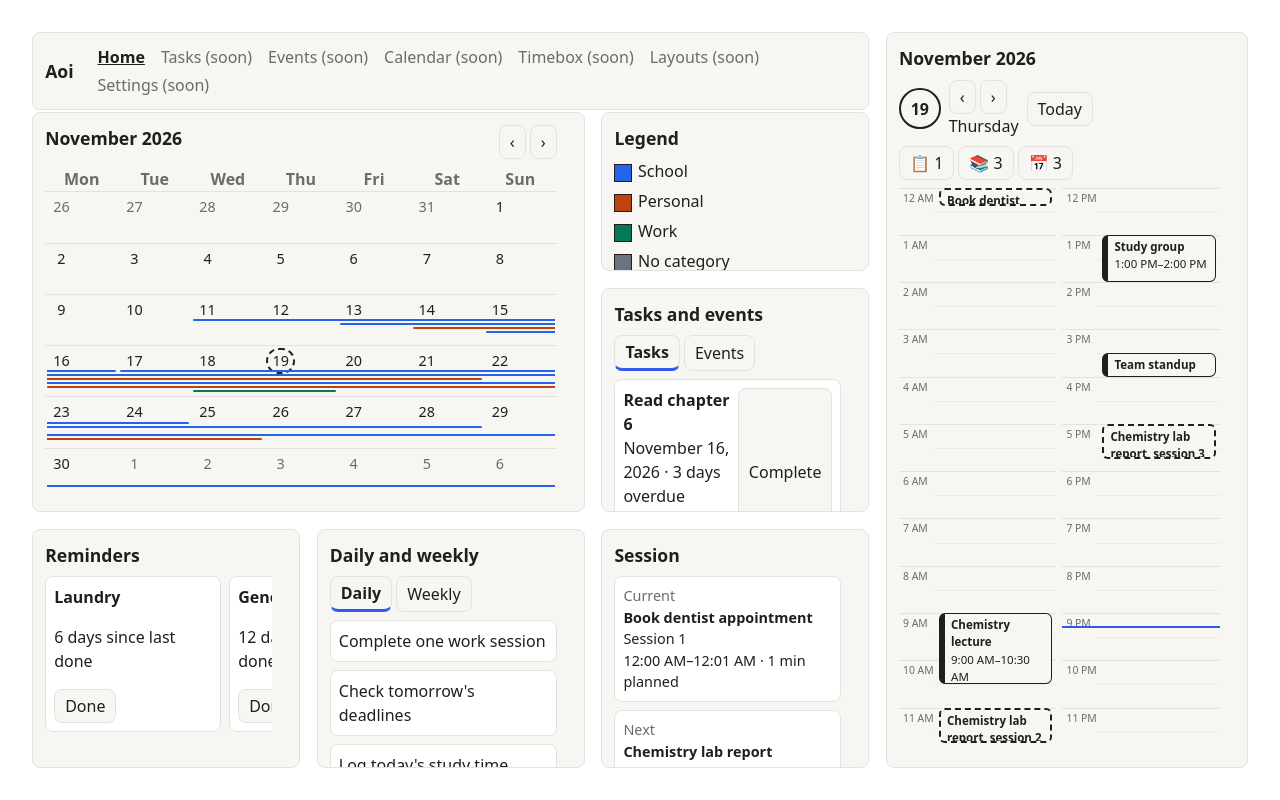
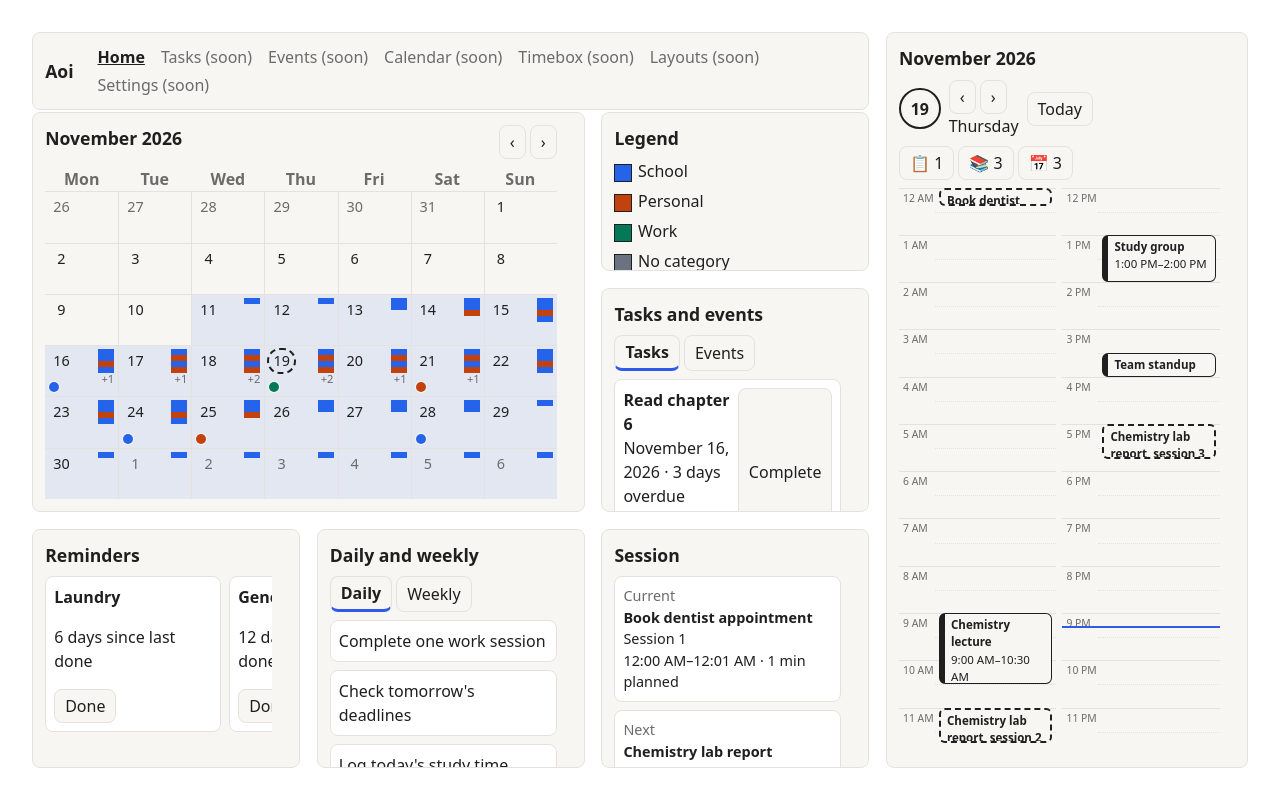
Before and after one commit to Rog2810/aoi, a Next.js app: page / in a window 1280 px wide. Built offline with nearby package versions, Linux system fonts and the light colour scheme.

Commit message:
Updated calendar visuals

```diff
--- a/src/components/CalendarWidget.tsx
+++ b/src/components/CalendarWidget.tsx
@@ -1,18 +1,43 @@
 "use client";
 import { useState, type CSSProperties } from "react";
 import { categoryFor } from "@/config/categories";
+import { LOAD_LABELS, LOAD_STEPS_MINUTES, MAX_STACK_LINES } from "@/config/load";
 import type { Task } from "@/domain/types";
 import { monthGrid, type WeekStart } from "@/lib/calendar";
 import { formatDueDate, toDateKey } from "@/lib/dates";
 import WidgetFrame from "./WidgetFrame";
 import styles from "./Dashboard.module.css";
 
-const MAX_LANES = 6;
-interface Span { id: string; start: string; end: string; color: string; lane: number }
+interface Span { id: string; start: string; end: string; color: string; perDay: number }
+interface Props {
+  now: Date;
+  tasks: Task[];
+  weekStart?: WeekStart;
+  /** The task whose span is highlighted. Share it with the task list so hovering either one lights up both. */
+  activeTaskId?: string | null;
+  onActiveTask?: (id: string | null) => void;
+}
 
-/** Display-only: each open task is a colored line from its created date to its due date. */
-export default function CalendarWidget({ now, tasks, weekStart = 1 }: { now: Date; tasks: Task[]; weekStart?: WeekStart }) {
+const MAX_DOTS = 3;
+const dayNumber = (key: string) => {
+  const [y, m, d] = key.split("-").map(Number);
+  return Math.round(Date.UTC(y, m - 1, d) / 86_400_000);
+};
+/** 0 = nothing planned, 1 to 4 = the steps set in config/load.ts. */
+const loadLevel = (minutes: number) => (minutes <= 0 ? 0 : 1 + LOAD_STEPS_MINUTES.filter((edge) => minutes > edge).length);
+
+/**
+ * Display-only. Each day shows three things: its shade (planned minutes, from the open tasks' estimates spread over
+ * their days), a corner stack with one short line per open task that day, and a dot for each task due that day.
+ * Hovering a line or dot (or the task in the list) highlights that task's whole span along the top of its days.
+ */
+export default function CalendarWidget({ now, tasks, weekStart = 1, activeTaskId, onActiveTask }: Props) {
   const [month, setMonth] = useState({ y: now.getFullYear(), m: now.getMonth() });
+  const [localActive, setLocalActive] = useState<string | null>(null);
+  const active = activeTaskId !== undefined ? activeTaskId : localActive;
+  const setActive = onActiveTask ?? setLocalActive;
+  const hover = (id: string) => ({ onMouseEnter: () => setActive(id), onMouseLeave: () => setActive(null) });
+
   const today = toDateKey(now);
   const shift = (n: number) =>
     setMonth(({ y, m }) => {
@@ -20,23 +45,15 @@ export default function CalendarWidget({ now, tasks, weekStart = 1 }: { now: Dat
       return { y: d.getFullYear(), m: d.getMonth() };
     });
 
-  const open = tasks.filter((t) => t.status !== "completed" && t.status !== "cancelled");
-  // Greedy lanes: overlapping spans stack on separate rows instead of covering each other.
-  const ends: string[] = [];
-  const spans: Span[] = open
+  const spans: Span[] = tasks
+    .filter((t) => t.status !== "completed" && t.status !== "cancelled")
     .map((t) => {
       const created = toDateKey(new Date(t.createdAt));
-      return { id: t.id, start: created < t.dueDate ? created : t.dueDate, end: t.dueDate, color: categoryFor(t.categoryIds).color, lane: 0 };
+      const start = created < t.dueDate ? created : t.dueDate;
+      const days = dayNumber(t.dueDate) - dayNumber(start) + 1;
+      return { id: t.id, start, end: t.dueDate, color: categoryFor(t.categoryIds).color, perDay: (t.estimateMinutes || 0) / days };
     })
-    .sort((a, b) => a.start.localeCompare(b.start) || a.end.localeCompare(b.end))
-    .map((s) => {
-      let lane = ends.findIndex((e) => e < s.start);
-      if (lane < 0) lane = ends.length;
-      ends[lane] = s.end;
-      return { ...s, lane };
-    })
-    .filter((s) => s.lane < MAX_LANES);
-  const lanes = Math.min(ends.length, MAX_LANES) || 1;
+    .sort((a, b) => a.start.localeCompare(b.start) || a.end.localeCompare(b.end));
 
   const cells = monthGrid(month.y, month.m, weekStart);
   const weeks = Array.from({ length: 6 }, (_, i) => cells.slice(i * 7, i * 7 + 7));
@@ -56,41 +73,54 @@ export default function CalendarWidget({ now, tasks, weekStart = 1 }: { now: Dat
         </div>
       }
     >
-      <div role="table" aria-label="Month calendar. Colored lines run from each task's start date to its due date." className={styles.calTable} style={{ "--lanes": lanes } as CSSProperties}>
+      <div role="table" aria-label="Month calendar. Darker days have more planned work, short lines count open tasks, and dots mark due dates." className={styles.calTable}>
         <div role="row" className={styles.calHead}>
           {weekdays.map((d) => <span key={d} role="columnheader">{d}</span>)}
         </div>
-        {weeks.map((week) => {
-          const row = week.map((c) => c.key);
-          return (
-            <div key={row[0]} role="row" className={styles.week}>
+        {weeks.map((week) => (
+          <div key={week[0].key} role="row" className={styles.week}>
             {week.map((c) => {
-                const n = open.filter((t) => t.dueDate === c.key).length;
+              const on = spans.filter((s) => s.start <= c.key && c.key <= s.end);
+              const due = on.filter((s) => s.end === c.key);
+              const level = loadLevel(on.reduce((sum, s) => sum + s.perDay, 0));
+              const lit = active ? on.find((s) => s.id === active) : undefined;
+              const dim = (id: string) => (active && id !== active ? ` ${styles.dim}` : "");
+              const parts = [formatDueDate(c.key)];
+              if (due.length) parts.push(`${due.length} task${due.length > 1 ? "s" : ""} due`);
+              if (on.length) parts.push(`${on.length} open task${on.length > 1 ? "s" : ""}`);
+              if (level) parts.push(`${LOAD_LABELS[level].toLowerCase()} workload`);
               return (
                 <div
                   key={c.key}
                   role="cell"
-                    className={styles.dayCell}
+                  className={`${styles.dayCell} ${styles[`load${level}`]}`}
+                  style={lit ? ({ boxShadow: `inset 0 3px 0 ${lit.color}` } as CSSProperties) : undefined}
                   aria-current={c.key === today ? "date" : undefined}
-                    aria-label={`${formatDueDate(c.key)}${n ? `, ${n} task${n > 1 ? "s" : ""} due` : ""}`}
+                  aria-label={parts.join(", ")}
                 >
                   <span className={[styles.dayNum, !c.inMonth && styles.muted, c.key === today && styles.todayNum].filter(Boolean).join(" ")}>{c.day}</span>
-                  </div>
-                );
-              })}
-              <div className={styles.lines} aria-hidden="true" style={{ gridTemplateRows: `repeat(${lanes}, minmax(2px, 6px))` }}>
-                {spans.filter((s) => s.end >= row[0] && s.start <= row[6]).map((s) => {
-                  const a = s.start <= row[0] ? 0 : row.indexOf(s.start);
-                  const b = s.end >= row[6] ? 6 : row.indexOf(s.end);
-                  const l = s.start >= row[0] ? 3 : 0; // round only the real start/end, not week breaks
-                  const r = s.end <= row[6] ? 3 : 0;
-                  return <span key={s.id} className={styles.line} style={{ gridColumn: `${a + 1} / ${b + 2}`, gridRow: s.lane + 1, background: s.color, borderRadius: `${l}px ${r}px ${r}px ${l}px` }} />;
-                })}
-              </div>
+                  {on.length > 0 && (
+                    <span className={styles.stack} aria-hidden="true">
+                      {on.slice(0, MAX_STACK_LINES).map((s) => (
+                        <span key={s.id} className={`${styles.stackLine}${dim(s.id)}`} style={{ background: s.color }} {...hover(s.id)} />
+                      ))}
+                      {on.length > MAX_STACK_LINES && <span className={styles.stackMore}>+{on.length - MAX_STACK_LINES}</span>}
+                    </span>
+                  )}
+                  {due.length > 0 && (
+                    <span className={styles.dots} aria-hidden="true">
+                      {due.slice(0, MAX_DOTS).map((s) => (
+                        <span key={s.id} className={`${styles.dot}${dim(s.id)}`} style={{ background: s.color }} {...hover(s.id)} />
+                      ))}
+                      {due.length > MAX_DOTS && <span className={styles.stackMore}>+{due.length - MAX_DOTS}</span>}
+                    </span>
+                  )}
                 </div>
               );
             })}
           </div>
+        ))}
+      </div>
     </WidgetFrame>
   );
 }
--- a/src/components/Dashboard.module.css
+++ b/src/components/Dashboard.module.css
@@ -93,12 +93,10 @@
 /* calendar */
 .calTable { flex: 1; min-height: 0; display: grid; grid-template-rows: auto repeat(6, minmax(0, 1fr)); margin-top: 8px; }
 .calHead { display: grid; grid-template-columns: repeat(7, 1fr); text-align: center; color: var(--muted); font-weight: 600; }
-.week { position: relative; min-height: calc(1.75rem + var(--lanes, 1) * 0.5625rem); display: grid; grid-template-columns: repeat(7, 1fr); border-top: 1px solid var(--border); }
-.dayCell { padding: 2px 4px; min-width: 0; }
+.week { position: relative; min-height: 3.5rem; display: grid; grid-template-columns: repeat(7, 1fr); border-top: 1px solid var(--border); }
+.dayCell { position: relative; padding: 2px 4px; min-width: 0; }
 .dayNum { display: inline-block; min-width: 1.7em; text-align: center; border-radius: 999px; font-size: 0.9em; }
 .todayNum { outline: 2px dashed var(--text); }
-.lines { position: absolute; left: 0; right: 0; top: 1.7rem; bottom: 4px; display: grid; align-content: end; grid-template-columns: repeat(7, 1fr); grid-auto-rows: minmax(2px, 6px); row-gap: 2px; pointer-events: none; }
-.line { margin: 0 2px; }
 .legend { grid-template-columns: repeat(auto-fit, minmax(7rem, 1fr)); }
 
 /* timebox */
@@ -173,3 +171,21 @@
   .week { min-height: 0; }
   .aCal > section { overflow: hidden; }
 }
+
+/* ---- Calendar days: shade = planned work, corner lines = open tasks, dots = due dates.
+   Step strengths are the --load-N percentages below; the minute edges live in config/load.ts. ---- */
+.shell { --load-1: 10%; --load-2: 20%; --load-3: 32%; --load-4: 46%; }
+.dayCell + .dayCell { border-left: 1px solid var(--border); }
+.load1 { background: color-mix(in srgb, var(--primary) var(--load-1, 10%), var(--surface)); }
+.load2 { background: color-mix(in srgb, var(--primary) var(--load-2, 20%), var(--surface)); }
+.load3 { background: color-mix(in srgb, var(--primary) var(--load-3, 32%), var(--surface)); }
+.load4 { background: color-mix(in srgb, var(--primary) var(--load-4, 46%), var(--surface)); }
+.stack { position: absolute; top: 3px; right: 4px; display: flex; flex-direction: column; align-items: flex-end; }
+.stackLine { box-sizing: content-box; width: 16px; height: 3px; padding: 1.5px 0; background-clip: content-box; transition: opacity var(--motion); }
+.stackMore { font-size: 0.7em; line-height: 1; color: var(--muted); }
+.dots { position: absolute; left: 4px; bottom: 4px; display: flex; align-items: center; gap: 3px; }
+.dot { box-sizing: border-box; width: 10px; height: 10px; border-radius: 50%; box-shadow: 0 0 0 1px var(--surface); transition: opacity var(--motion); }
+.dim { opacity: 0.25; }
+.taskLit { outline: 2px solid var(--text); outline-offset: -2px; }
+.loadKey { display: flex; align-items: center; gap: 6px; margin-top: 6px; font-size: 0.85em; color: var(--muted); }
+.loadKey .sw { margin-right: 0; }
--- a/src/components/Dashboard.tsx
+++ b/src/components/Dashboard.tsx
@@ -26,6 +26,7 @@ export default function Dashboard() {
 function Board({ now }: { now: Date }) {
   const weekStart: WeekStart = 1; // TODO(settings): read Monday/Sunday from the preferences repository
   const data = useMemo(() => sampleData(now), [now]);
+  const [activeTask, setActiveTask] = useState<string | null>(null); // hovered task, shared by the calendar and the task list
   const repos = getRepositories();
   const { items: tasks, status: taskState, save: saveTask } = usePersistentRecords(repos.tasks, () => data.tasks);
   const { items: reminders, status: reminderState, save: saveReminder } = usePersistentRecords(repos.reminders, () => data.reminders);
@@ -73,9 +74,9 @@ function Board({ now }: { now: Date }) {
             <Nav />
           </div>
         </div>
-        <div className={styles.aCal}><CalendarWidget now={now} tasks={tasks} weekStart={weekStart} /></div>
+        <div className={styles.aCal}><CalendarWidget now={now} tasks={tasks} weekStart={weekStart} activeTaskId={activeTask} onActiveTask={setActiveTask} /></div>
         <div className={styles.aLeg}><LegendWidget /></div>
-        <div className={`${styles.aTasks} ${styles.fill}`}><TasksEventsWidget tasks={tasks} events={data.events} now={now} onStatus={setStatus} /></div>
+        <div className={`${styles.aTasks} ${styles.fill}`}><TasksEventsWidget tasks={tasks} events={data.events} now={now} onStatus={setStatus} activeTaskId={activeTask} onActiveTask={setActiveTask} /></div>
         <div className={styles.aTime}><TimeboxWidget now={now} events={data.events} entries={data.timebox} sessions={sessions} tasks={tasks} /></div>
         <div className={`${styles.aRem}`}><RemindersWidget reminders={reminders} now={now} onDone={markDone} /></div>
         <div className={`${styles.aDw}`}><DailyWeeklyWidget /></div>
--- /dev/null
+++ b/src/config/load.ts
@@ -0,0 +1,13 @@
+/**
+ * How the calendar shades each day. A task's estimate is spread evenly over the days from its start to its due
+ * date, and the planned minutes of all open tasks on a day decide its step.
+ */
+
+/** Upper edge, in minutes, of steps 1 to 3. Anything above the last edge is step 4. Step 0 means nothing planned. */
+export const LOAD_STEPS_MINUTES = [60, 120, 180] as const;
+
+/** Names for steps 0 to 4, used in the calendar's accessible labels. */
+export const LOAD_LABELS = ["None", "Light", "Moderate", "Busy", "Heavy"] as const;
+
+/** Most task lines drawn in a day's corner before the cell shows "+n". */
+export const MAX_STACK_LINES = 4;
```
Also changed, not shown: src/components/MiniWidgets.tsx (+6 -1 lines), src/components/TasksEventsWidget.tsx (+19 -3 lines). Lines whose indentation alone changed are shown as unchanged.
